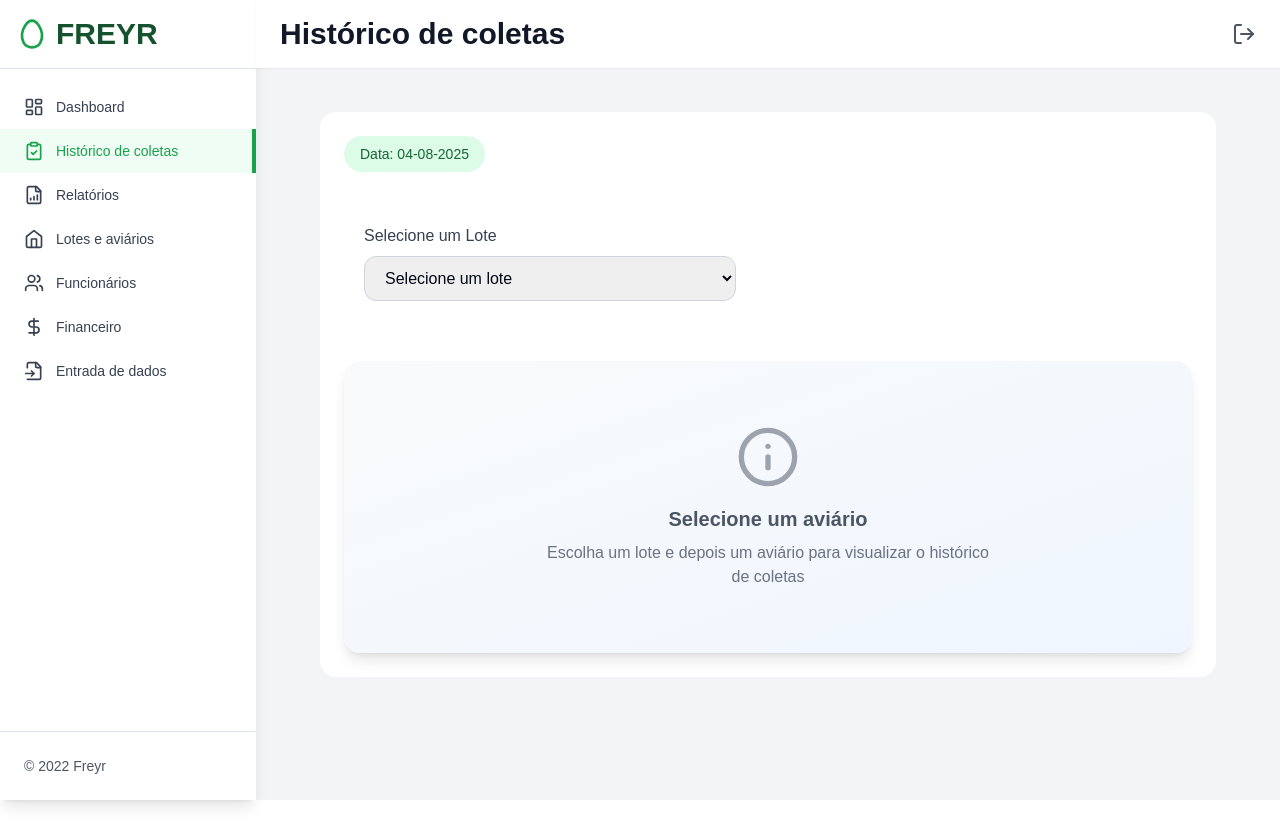
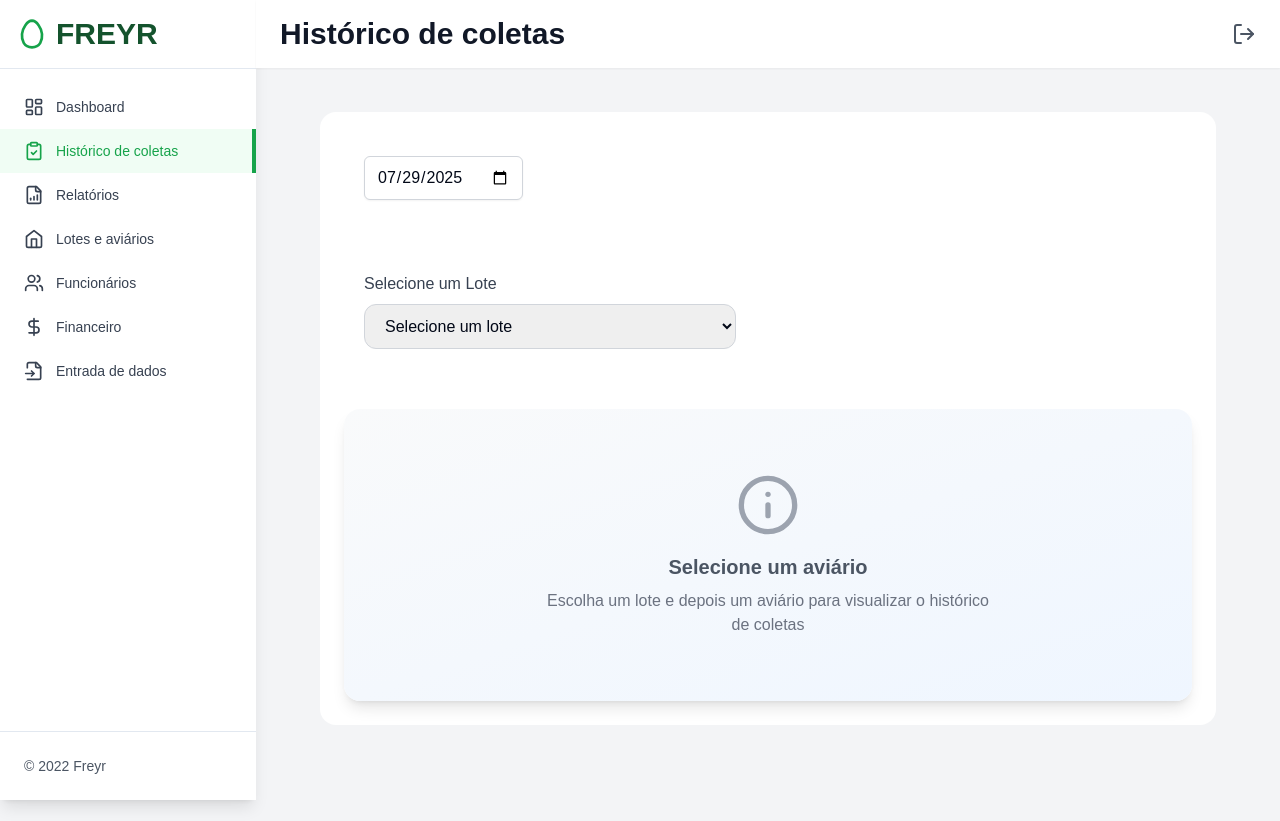
Before and after one commit to AviApp-org/FrontDesktop, a React (Vite) app: page /collects in a window 1280 px wide. Before the commit the page ends 800 px from the top, so only its background shows below. Built offline with nearby package versions, Linux system fonts and the light colour scheme; sample sign-in values are in the browser's storage.

Commit message:
feat: small changes

```diff
--- a/src/pages/CollectsPage.tsx
+++ b/src/pages/CollectsPage.tsx
@@ -8,6 +8,8 @@ import { AviaryData } from '@/@types/AviaryData';
 import { CollectEggData } from '@/@types/CollectEggData';
 import CollectsTemplate from '@/templates/Collects';
 import { EggType } from '@/@types/enums/enumEggtype';
+import { formatDateForInput, formatDateForBackend } from '@/utils/formatDate';
+
 
 function CollectsPage() {
   const [batches, setBatches] = useState<BatchData[]>([]);
@@ -18,8 +20,13 @@ function CollectsPage() {
   const [selectedAviary, setSelectedAviary] = useState<AviaryData | null>(null);
   const [isLoading, setIsLoading] = useState(false);
   const { farmId } = useFarm();
-  const currentDate = '04-08-2025';
 
+
+  const [currentDate, setCurrentDate] = useState(() => {
+    const hoje = new Date();
+    const isoDate = hoje.toISOString().split('T')[0];
+    return isoDate;
+  });
 
   // Carrega lotes
   useEffect(() => {
@@ -52,13 +59,15 @@ function CollectsPage() {
   // Carrega coletas quando aviário é selecionado
   const fetchEggCollects = async (aviaryId: number) => {
   try {
-      const collects = await eggCollectHook.getByDateAndAviary(currentDate, aviaryId);
+    const formattedDate = formatDateForInput(currentDate); // usa seu util aqui
+    const collects = await eggCollectHook.getByDateAndAviary(formattedDate, aviaryId);
     setEggCollects(collects);
   } catch (err) {
     toast.error('Erro ao carregar coletas de ovos');
     setEggCollects([]);
   }
 };
+
 
   const handleBatchChange = (batchId: string) => {
     const batch = batches.find(b => b.id === parseInt(batchId)) || null;
@@ -76,6 +85,11 @@ function CollectsPage() {
     if (aviary?.id) fetchEggCollects(aviary.id);
   };
 
+  const handleDateChange = (newDate: string) => {
+    setCurrentDate(newDate);
+    if (selectedAviary?.id) fetchEggCollects(selectedAviary.id);
+  };
+
   return (
     <CollectsTemplate
       batches={batches}
@@ -87,6 +101,7 @@ function CollectsPage() {
       isLoading={isLoading}
       eggTypeLabels={EggType}
       currentDate={currentDate}
+      onDateChange={handleDateChange}
       onBatchChange={handleBatchChange}
       onAviaryChange={handleAviaryChange}
       onSelectCollect={setSelectedCollect}
--- a/src/templates/Collects/index.tsx
+++ b/src/templates/Collects/index.tsx
@@ -12,10 +12,11 @@ interface CollectionReviewTemplateProps {
   selectedCollect: CollectEggData | null;
   isLoading: boolean;
   eggTypeLabels: Record<string, string>;
-  currentDate: string;
   onBatchChange: (batchId: string) => void;
   onAviaryChange: (aviaryId: string) => void;
   onSelectCollect: (collect: CollectEggData) => void;
+  currentDate: string;
+  onDateChange: (date: string) => void;
 }
 
 export default function CollectsTemplate({
@@ -31,15 +32,22 @@ export default function CollectsTemplate({
   onBatchChange,
   onAviaryChange,
   onSelectCollect,
+  onDateChange
 }: CollectionReviewTemplateProps) {
   return (
     <div className=" mx-auto p-4">
       <div className="bg-white rounded-2xl p-6 mb-8">
         <div className="flex justify-between items-center mb-8">
-          <div className="bg-green-100 text-green-800 px-4 py-2 rounded-full text-sm font-medium">
-            Data: {currentDate}
+          <div className="flex items-center p-5">
+            <input
+              type="date"
+              value={currentDate}
+              onChange={(e) => onDateChange(e.target.value)}
+              className="px-3 py-2 border border-gray-300 rounded-md shadow-sm focus:outline-none focus:ring-2 focus:ring-green-500"
+            />
           </div>
         </div>
+
 
         {/* Seletor de Lote/Aviário */}
         <div className="grid grid-cols-1 md:grid-cols-2 gap-6 mb-10">
@@ -102,8 +110,8 @@ export default function CollectsTemplate({
                         key={index}
                         onClick={() => onSelectCollect(entry)}
                         className={`p-4 rounded-xl border cursor-pointer transition-all hover:shadow-md ${selectedCollect?.id === entry.id
-                            ? 'border-green-500 bg-green-50'
-                            : 'border-gray-200 hover:border-green-300'
+                          ? 'border-green-500 bg-green-50'
+                          : 'border-gray-200 hover:border-green-300'
                           }`}
                       >
                         <div className="flex justify-between items-center">
@@ -116,7 +124,7 @@ export default function CollectsTemplate({
                               })}
                             </span>                          </div>
                           <div className="text-lg font-bold text-green-600">
-                            {entry.totalEggs} unidades
+                            {entry.totalEggs} ovos
                           </div>
                         </div>
                       </div>
--- a/src/utils/formatDate.ts
+++ b/src/utils/formatDate.ts
@@ -34,7 +34,7 @@ export const formatDateForInput = (dateString: string): string => {
     if (parts.length === 3) {
       const [day, month, year] = parts;
       if (day && month && year && year.length === 4) {
-        return `${year}-${month.padStart(2, '0')}-${day.padStart(2, '0')}`;
+        return `${day.padStart(2, '0')}-${month.padStart(2, '0')}-${year}`;
       }
     }
   }
```
Lines whose indentation alone changed are shown as unchanged.
